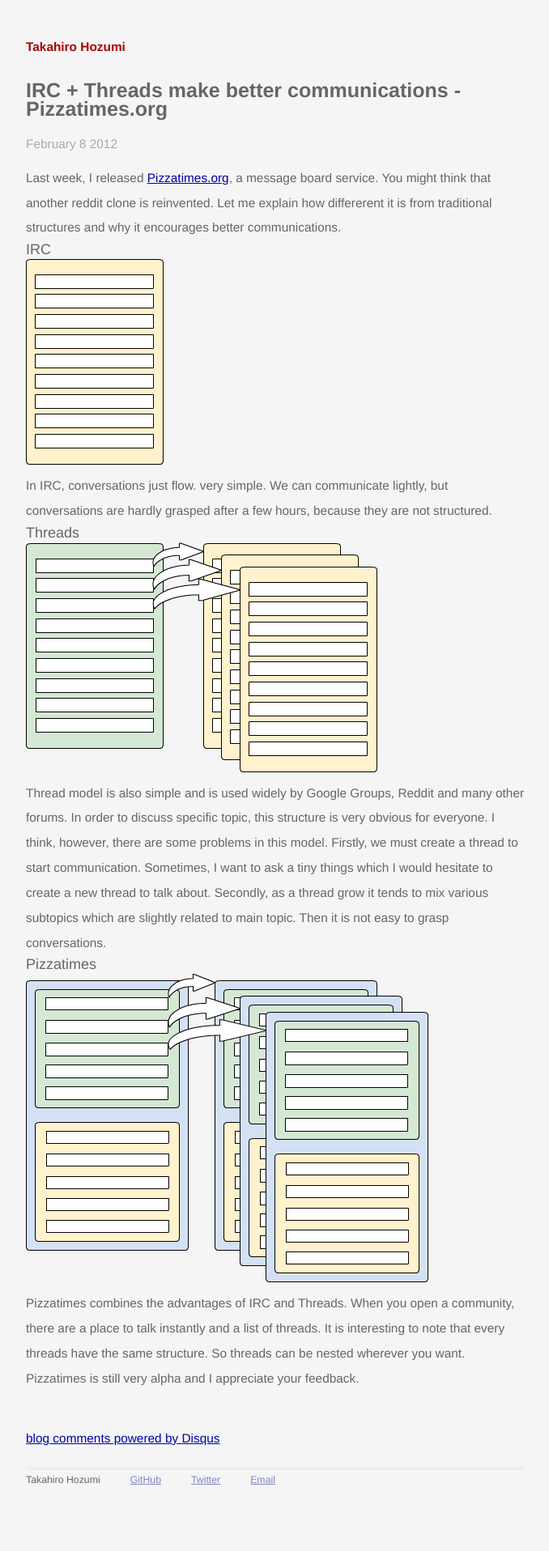
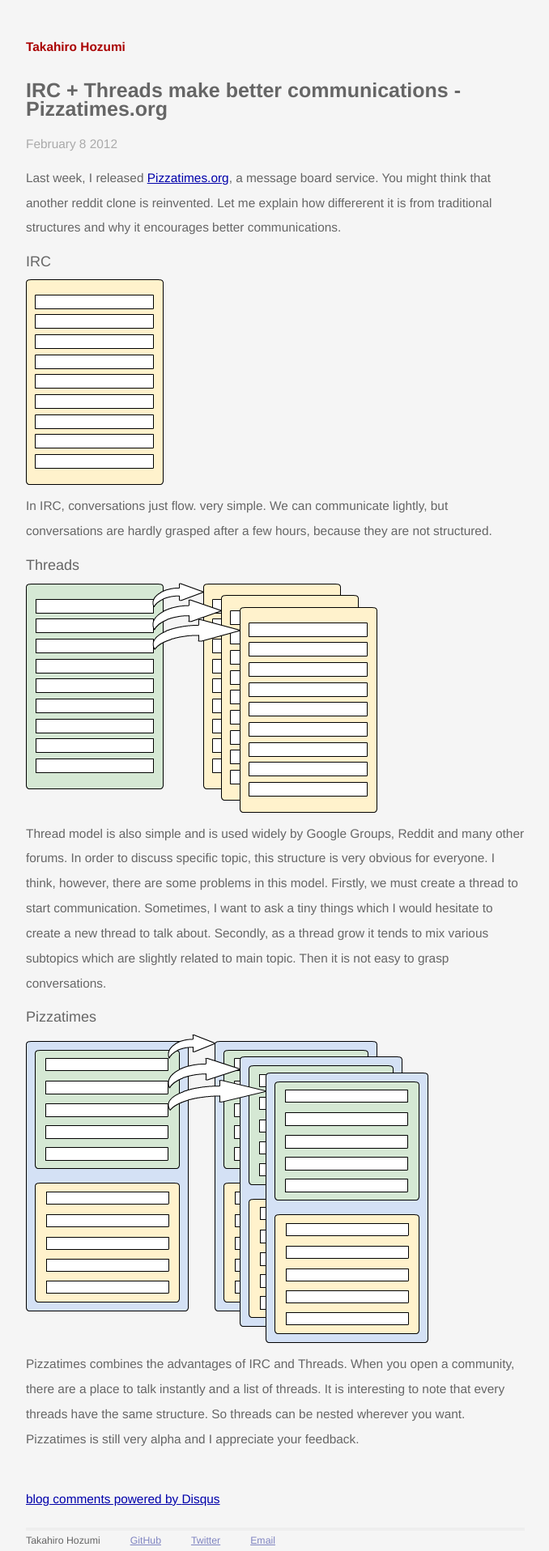
Before and after one commit to hozumi/hozumi.github.com, a Jekyll site: the page built from _posts/2012-02-08-pizzatimes.markdown, in a window 1280 px wide. Shown: the whole page at 81% size, without its empty margins (300-978 px from the left). Built offline with Jekyll 4.4.1, drawn with Linux system fonts in a browser that asks for light colours; Markdown is read by kramdown in place of the engine named in the settings; comment, search, counter and statistics services are not loaded; before the commit the page ends 1841 px from its top, so only the background shows below that.

Commit message:
fix h3 style

```diff
--- a/css/screen.css
+++ b/css/screen.css
@@ -56,7 +56,9 @@ h2 {
 
 h3 {
   font-size: 18px;
-  font-weight: 200;
+  font-weight: 300;
+  margin-top: 15px;
+  margin-bottom: 10px;
 }
 
 .highlight {
```
